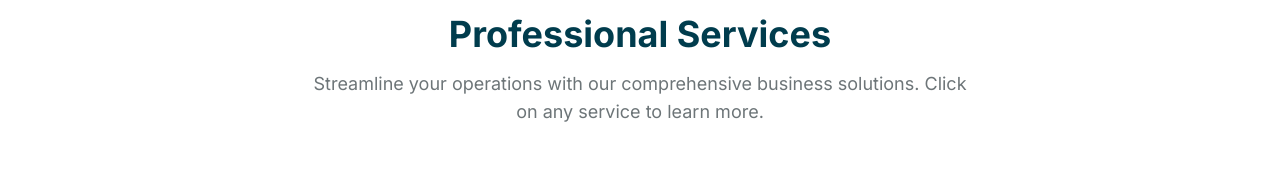
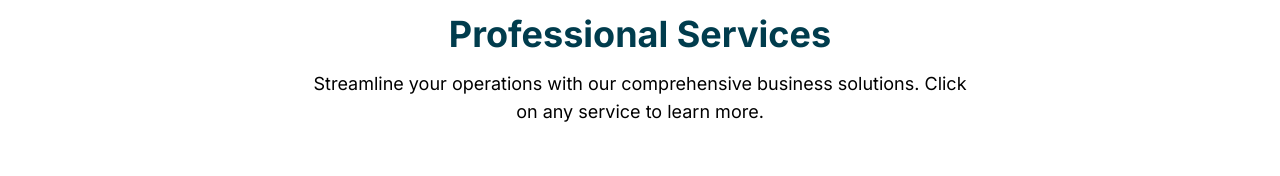
Before and after one commit to mckenzie-81/prosupport, a React (Vite) app: page /services in a window 1280 px wide. Shown: the part 562-738 px from the top of the page. Built offline with nearby package versions, Linux system fonts and the light colour scheme.

Commit message:
update text color on ServicesPage description

```diff
--- a/src/pages/ServicesPage.tsx
+++ b/src/pages/ServicesPage.tsx
@@ -91,7 +91,7 @@ const ServicesPage = () => {
         <div className="container mx-auto px-4">
           <div className="text-center mb-16">
             <h2 className="text-3xl md:text-4xl font-bold mb-4">Professional Services</h2>
-            <p className="text-lg text-muted-foreground max-w-2xl mx-auto">
+            <p className="text-lg text-black max-w-2xl mx-auto">
               Streamline your operations with our comprehensive business solutions. Click on any service to learn more.
             </p>
           </div>
```
